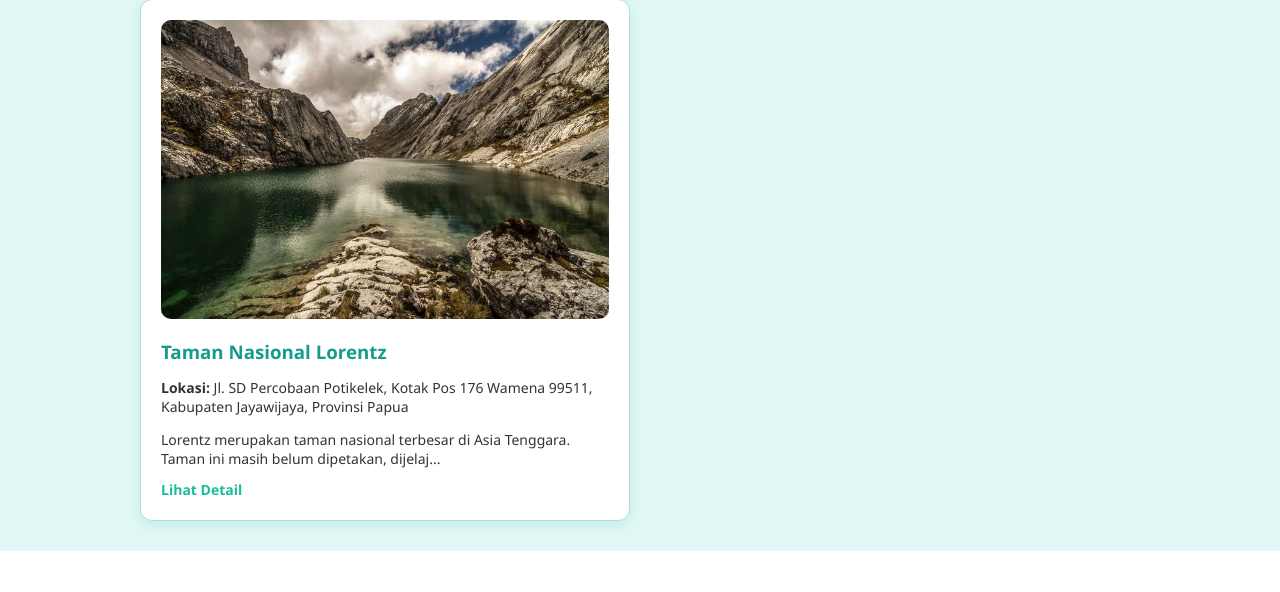
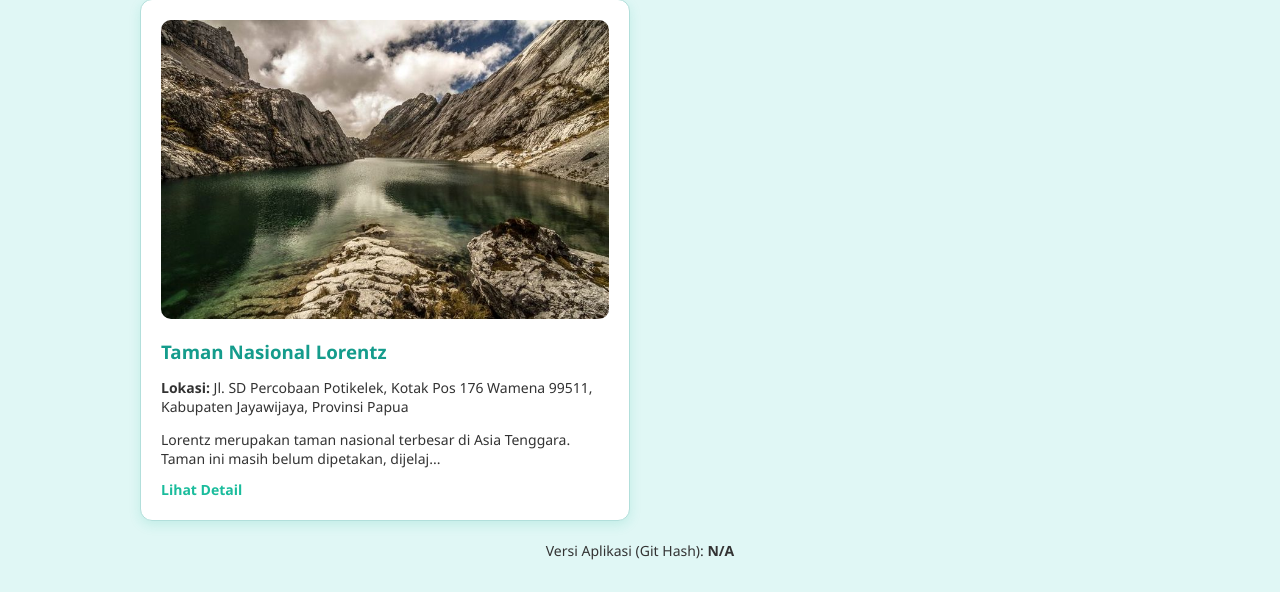
Before and after one commit to nurhaidahm/PROYEK---JELAJAH-NUSANTARA-, a PHP site: page / in a window 1280 px wide. Shown: the part 5908-6500 px from the top of the page. Before the commit the page ends 6459 px from the top, so only its background shows below. Run offline with PHP 8.4, Linux system fonts and the light colour scheme; data comes from the database, SQL or seed files in the repository.

Commit message:
Fitur: Memisahkan letak commit hash ke bawah tengah halaman

```diff
--- a/jelajah_nusantara/index.php
+++ b/jelajah_nusantara/index.php
@@ -171,7 +171,11 @@ $result = mysqli_query($conn, $query);
 
 <div id="status-network" style="position: fixed; bottom: 20px; left: 20px; background: #1abc9c; color: white; padding: 10px 15px; font-family: 'Segoe UI', Tahoma, Geneva, Verdana, sans-serif; font-size: 13px; font-weight: bold; border-radius: 8px; box-shadow: 0 4px 15px rgba(0,0,0,0.2); z-index: 99999; display: flex; align-items: center; gap: 8px; transition: all 0.3s ease;">
   <span id="status-dot" style="width: 8px; height: 8px; background: white; border-radius: 50%; display: inline-block; animation: status-pulse 1.5s infinite ease-in-out;"></span>
-  <span id="status-text">Koneksi: Online (Hash: <?php echo htmlspecialchars(trim(shell_exec('git rev-parse --short HEAD') ?? 'N/A')); ?>)</span>
+  <span id="status-text">Koneksi: Online</span>
+</div>
+
+<div style="text-align: center; margin: 20px 0; font-family: 'Segoe UI', sans-serif; font-size: 12px; color: #7f8c8d;">
+  <p>Versi Aplikasi (Git Hash): <strong><?php echo htmlspecialchars(trim(shell_exec('git rev-parse --short HEAD') ?? 'N/A')); ?></strong></p>
 </div>
 
 <style>
@@ -186,11 +190,10 @@ $result = mysqli_query($conn, $query);
 function updateNetworkStatus() {
   const statusContainer = document.getElementById('status-network');
   const statusText = document.getElementById('status-text');
-  const currentHash = <?php echo json_encode(trim(shell_exec('git rev-parse --short HEAD') ?? 'N/A')); ?>;
 
   if (navigator.onLine) {
     statusContainer.style.background = '#1abc9c';
-    statusText.innerText = 'Koneksi: Online (Hash: ' + currentHash + ')';
+    statusText.innerText = 'Koneksi: Online';
   } else {
     statusContainer.style.background = '#e74c3c';
     statusText.innerText = 'Koneksi: Offline';
```
